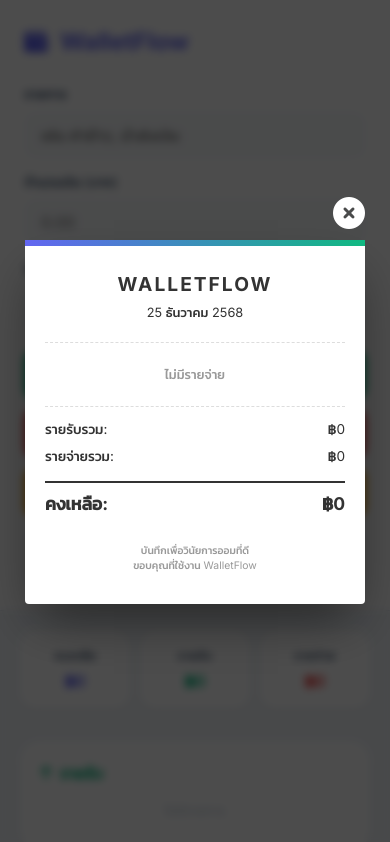
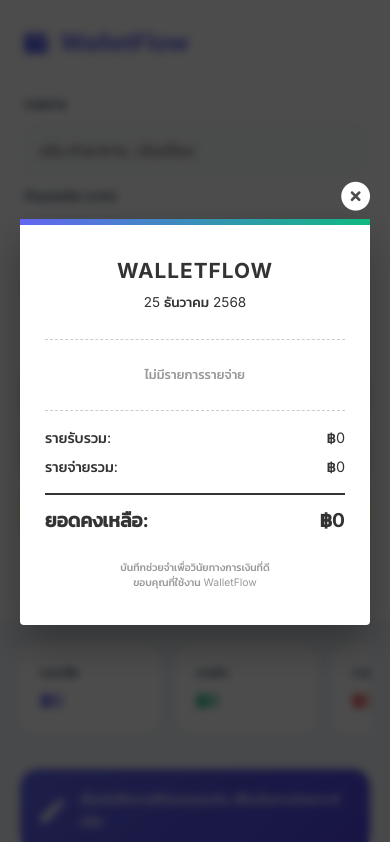
Before and after one commit to tarckhunter/WalletFlow, a plain HTML site: page index.html in a window 390 px wide. Both pictures are taken after a click on the button "สรุปใบเสร็จ". Shown: the top 842 px of the page. Drawn offline with Linux system fonts and the light colour scheme.

Commit message:
Refactor index.html for layout and style improvements
Updated styles and HTML structure for improved layout and responsiveness. Adjusted input fields, button styles, and added new elements for better user experience.

```diff
--- a/index.html
+++ b/index.html
@@ -19,66 +19,73 @@
         }
 
         * { margin: 0; padding: 0; box-sizing: border-box; font-family: 'Inter', 'Kanit', sans-serif; -webkit-tap-highlight-color: transparent; }
-        body { background: var(--bg-body); color: var(--text-main); min-height: 100vh; line-height: 1.5; }
+        body { background: var(--bg-body); color: var(--text-main); min-height: 100vh; line-height: 1.6; }
 
-        .app-shell { display: grid; grid-template-columns: 360px 1fr; min-height: 100vh; max-width: 1440px; margin: 0 auto; }
+        .app-shell { display: grid; grid-template-columns: 350px 1fr; min-height: 100vh; max-width: 1440px; margin: 0 auto; }
 
-        /* Sidebar & Navigation */
-        .sidebar { background: var(--card-bg); padding: 2rem; border-right: 1px solid #e2e8f0; position: sticky; top: 0; height: 100vh; display: flex; flex-direction: column; gap: 1.5rem; overflow-y: auto; }
+        /* Sidebar สำหรับ Desktop */
+        .sidebar { background: var(--card-bg); padding: 2.5rem; border-right: 1px solid #e2e8f0; position: sticky; top: 0; height: 100vh; display: flex; flex-direction: column; gap: 2rem; }
         .brand { display: flex; align-items: center; gap: 12px; font-size: 1.5rem; font-weight: 700; color: var(--primary); }
 
-        /* Form Inputs */
-        .input-group label { display: block; font-size: 0.85rem; font-weight: 600; color: var(--text-sub); margin-bottom: 0.4rem; }
-        input { width: 100%; padding: 12px 15px; border: 2px solid #f1f5f9; border-radius: 12px; background: #f8fafc; font-size: 1rem; transition: 0.2s; margin-bottom: 0.8rem; border-color: transparent; }
-        input:focus { outline: none; border-color: var(--primary); background: #fff; box-shadow: 0 0 0 4px rgba(99, 102, 241, 0.1); }
+        .input-group label { display: block; font-size: 0.85rem; font-weight: 600; color: var(--text-sub); margin-bottom: 0.5rem; }
+        input { width: 100%; padding: 14px; border: 2px solid #f1f5f9; border-radius: 12px; background: #f8fafc; font-size: 1rem; transition: 0.2s; margin-bottom: 10px; }
+        input:focus { outline: none; border-color: var(--primary); background: #fff; }
 
-        .btn-stack { display: grid; gap: 8px; }
-        .btn { border: none; padding: 14px; border-radius: 12px; font-weight: 600; cursor: pointer; display: flex; align-items: center; justify-content: center; gap: 8px; transition: 0.2s; color: white; font-size: 0.95rem; }
+        .btn-stack { display: grid; gap: 10px; }
+        .btn { border: none; padding: 14px; border-radius: 12px; font-weight: 600; cursor: pointer; display: flex; align-items: center; justify-content: center; gap: 8px; color: white; transition: 0.2s; }
         .btn:active { transform: scale(0.98); }
         .btn-inc { background: var(--success); }
         .btn-nee { background: var(--danger); }
         .btn-wan { background: var(--warning); }
-        .btn-receipt { background: white; color: var(--text-main); border: 2px solid #e2e8f0; margin-top: 5px; }
+        .btn-receipt { background: white; color: var(--text-main); border: 2px solid #e2e8f0; }
 
-        /* Dashboard Content */
-        .content { padding: 2rem; }
-        .top-stats { display: grid; grid-template-columns: repeat(3, 1fr); gap: 1rem; margin-bottom: 2rem; }
-        .stat-card { background: var(--card-bg); padding: 1.25rem; border-radius: 16px; box-shadow: 0 4px 6px -1px rgba(0,0,0,0.05); text-align: center; }
-        .stat-label { font-size: 0.75rem; color: var(--text-sub); font-weight: 600; text-transform: uppercase; letter-spacing: 0.5px; }
-        .stat-value { font-size: 1.25rem; font-weight: 700; margin-top: 4px; white-space: nowrap; overflow: hidden; text-overflow: ellipsis; }
+        /* Content Area */
+        .content { padding: 2rem; overflow-x: hidden; }
 
-        /* History Lists */
+        /* ปรับปรุง Top Stats ให้รองรับมือถือ */
+        .top-stats { display: grid; grid-template-columns: repeat(3, 1fr); gap: 1rem; margin-bottom: 1.5rem; }
+        .stat-card { background: var(--card-bg); padding: 1.25rem; border-radius: 18px; box-shadow: 0 4px 6px -1px rgba(0,0,0,0.05); }
+        .stat-label { font-size: 0.75rem; color: var(--text-sub); font-weight: 600; text-transform: uppercase; }
+        .stat-value { font-size: 1.25rem; font-weight: 700; margin-top: 5px; white-space: nowrap; }
+
+        .advice-banner { background: linear-gradient(135deg, #6366f1 0%, #4f46e5 100%); color: white; padding: 1.25rem; border-radius: 18px; margin-bottom: 2rem; display: flex; align-items: center; gap: 1rem; }
+
         .history-section { display: grid; grid-template-columns: repeat(auto-fit, minmax(300px, 1fr)); gap: 1.5rem; }
-        .list-box { background: var(--card-bg); border-radius: 20px; padding: 1.25rem; box-shadow: 0 4px 6px -1px rgba(0,0,0,0.05); }
-        .list-box h4 { margin-bottom: 1rem; font-size: 1rem; display: flex; align-items: center; gap: 8px; }
+        .list-box { background: var(--card-bg); border-radius: 20px; padding: 1.5rem; box-shadow: 0 4px 6px -1px rgba(0,0,0,0.05); }
+        .list-title { font-size: 1rem; font-weight: 700; margin-bottom: 1.25rem; display: flex; align-items: center; gap: 8px; }
 
-        .item { display: flex; justify-content: space-between; align-items: center; padding: 12px; background: #f8fafc; border-radius: 12px; margin-bottom: 8px; border-left: 5px solid #e2e8f0; }
+        .item { display: flex; justify-content: space-between; align-items: center; padding: 12px 15px; background: #f8fafc; border-radius: 12px; margin-bottom: 8px; border-left: 5px solid #e2e8f0; }
         .item.inc { border-left-color: var(--success); }
         .item.nee { border-left-color: var(--danger); }
         .item.wan { border-left-color: var(--warning); }
-        .item-info b { display: block; font-size: 0.9rem; }
-        .item-info small { color: var(--text-sub); font-size: 0.7rem; }
-        .item-val { font-weight: 700; font-size: 0.95rem; display: flex; align-items: center; gap: 8px; }
-        .del-btn { color: #cbd5e1; cursor: pointer; padding: 5px; }
 
         /* Receipt Modal */
-        .modal-overlay { display: none; position: fixed; top: 0; left: 0; width: 100%; height: 100%; background: rgba(0,0,0,0.7); backdrop-filter: blur(4px); z-index: 1000; justify-content: center; align-items: center; padding: 20px; }
-        .receipt-card { background: white; width: 100%; max-width: 340px; padding: 30px 20px; border-radius: 4px; position: relative; color: #333; box-shadow: 0 25px 50px -12px rgba(0,0,0,0.5); }
+        .modal-overlay { display: none; position: fixed; top: 0; left: 0; width: 100%; height: 100%; background: rgba(0,0,0,0.7); backdrop-filter: blur(4px); z-index: 1000; justify-content: center; align-items: center; padding: 15px; }
+        .receipt-card { background: white; width: 100%; max-width: 350px; padding: 35px 25px; border-radius: 4px; box-shadow: 0 20px 40px rgba(0,0,0,0.3); position: relative; color: #333; }
         .receipt-card::before { content: ""; position: absolute; top: 0; left: 0; right: 0; height: 6px; background: linear-gradient(90deg, var(--primary), var(--success)); }
-        .receipt-header { text-align: center; margin-bottom: 20px; }
-        .receipt-divider { border-top: 1px dashed #ddd; margin: 12px 0; }
-        .receipt-row { display: flex; justify-content: space-between; margin-bottom: 6px; font-size: 0.85rem; }
-        .receipt-total { display: flex; justify-content: space-between; margin-top: 15px; font-size: 1.1rem; font-weight: 700; border-top: 2px solid #333; padding-top: 8px; }
-        .close-modal { position: absolute; top: -50px; right: 0; color: white; cursor: pointer; font-size: 2rem; }
+        .receipt-header { text-align: center; margin-bottom: 25px; }
+        .receipt-divider { border-top: 1px dashed #ccc; margin: 15px 0; }
+        .receipt-row { display: flex; justify-content: space-between; margin-bottom: 6px; font-size: 0.9rem; }
+        .receipt-total { display: flex; justify-content: space-between; margin-top: 15px; font-size: 1.2rem; font-weight: 700; border-top: 2px solid #333; padding-top: 10px; }
+        .close-modal { position: absolute; top: -45px; right: 0; color: white; cursor: pointer; font-size: 1.8rem; }
 
-        /* Mobile Specific Adjustments */
+        /* Responsive สำหรับมือถือโดยเฉพาะ */
         @media (max-width: 1024px) {
             .app-shell { grid-template-columns: 1fr; }
-            .sidebar { height: auto; position: relative; border-right: none; padding: 1.5rem; border-bottom: 1px solid #e2e8f0; }
+            .sidebar { height: auto; position: relative; padding: 1.5rem; border-right: none; border-bottom: 1px solid #e2e8f0; }
             .content { padding: 1.25rem; }
-            .top-stats { gap: 0.6rem; }
-            .stat-card { padding: 1rem 0.5rem; }
-            .stat-value { font-size: 1rem; }
+
+            /* ทำให้สถิติเลื่อนข้างได้ถ้าหน้าจอแคบมาก */
+            .top-stats {
+                overflow-x: auto;
+                display: flex;
+                padding-bottom: 10px;
+                scrollbar-width: none; /* Hide scrollbar Firefox */
+            }
+            .top-stats::-webkit-scrollbar { display: none; } /* Hide scrollbar Chrome/Safari */
+            .stat-card { min-width: 140px; flex: 1; }
+            .stat-value { font-size: 1.1rem; }
+
             .history-section { grid-template-columns: 1fr; }
         }
     </style>
@@ -91,7 +98,7 @@
         <div class="form-section">
             <div class="input-group">
                 <label>รายการ</label>
-                <input type="text" id="desc" placeholder="เช่น ค่าข้าว, นำส่งเงิน" enterkeyhint="next">
+                <input type="text" id="desc" placeholder="เช่น ค่าอาหาร, เงินเดือน">
             </div>
             <div class="input-group">
                 <label>จำนวนเงิน (บาท)</label>
@@ -102,10 +109,10 @@
                 <input type="date" id="date">
             </div>
             <div class="btn-stack">
-                <button class="btn btn-inc" onclick="save('income')"><i class="fas fa-plus"></i> รายรับ</button>
+                <button class="btn btn-inc" onclick="save('income')"><i class="fas fa-plus-circle"></i> รายรับ</button>
                 <button class="btn btn-nee" onclick="save('need')"><i class="fas fa-shopping-cart"></i> จำเป็น</button>
                 <button class="btn btn-wan" onclick="save('want')"><i class="fas fa-gift"></i> ตามใจ</button>
-                <button class="btn btn-receipt" onclick="showReceipt()"><i class="fas fa-file-invoice"></i> สรุปใบเสร็จ</button>
+                <button class="btn btn-receipt" onclick="showReceipt()"><i class="fas fa-file-invoice-dollar"></i> สรุปใบเสร็จ</button>
             </div>
         </div>
     </aside>
@@ -114,21 +121,38 @@
         <div class="top-stats">
             <div class="stat-card">
                 <div class="stat-label">คงเหลือ</div>
-                <div class="stat-value" id="v-bal" style="color: var(--primary)">฿0</div>
+                <div id="v-bal" class="stat-value" style="color: var(--primary)">฿0</div>
             </div>
             <div class="stat-card">
                 <div class="stat-label">รายรับ</div>
-                <div class="stat-value" id="v-inc" style="color: var(--success)">฿0</div>
+                <div id="v-inc" class="stat-value" style="color: var(--success)">฿0</div>
             </div>
             <div class="stat-card">
                 <div class="stat-label">รายจ่าย</div>
-                <div class="stat-value" id="v-exp" style="color: var(--danger)">฿0</div>
+                <div id="v-exp" class="stat-value" style="color: var(--danger)">฿0</div>
             </div>
         </div>
+
+        <div class="advice-banner">
+            <i class="fas fa-magic" style="font-size: 1.5rem;"></i>
+            <div>
+                <p id="v-adv" style="font-size: 0.85rem; font-weight: 500;">เริ่มบันทึกรายการแรกของวันได้เลยครับ!</p>
+            </div>
+        </div>
+
         <div class="history-section">
-            <div class="list-box"><h4 style="color: var(--success)"><i class="fas fa-arrow-up"></i> รายรับ</h4><div id="l-inc"></div></div>
-            <div class="list-box"><h4 style="color: var(--danger)"><i class="fas fa-minus-circle"></i> Need</h4><div id="l-nee"></div></div>
-            <div class="list-box"><h4 style="color: var(--warning)"><i class="fas fa-grin-hearts"></i> Want</h4><div id="l-wan"></div></div>
+            <div class="list-box">
+                <div class="list-title" style="color: var(--success)"><i class="fas fa-arrow-up"></i> รายรับ</div>
+                <div id="l-inc"></div>
+            </div>
+            <div class="list-box">
+                <div class="list-title" style="color: var(--danger)"><i class="fas fa-shopping-basket"></i> จำเป็น</div>
+                <div id="l-nee"></div>
+            </div>
+            <div class="list-box">
+                <div class="list-title" style="color: var(--warning)"><i class="fas fa-star"></i> ตามใจ</div>
+                <div id="l-wan"></div>
+            </div>
         </div>
     </main>
 </div>
@@ -137,17 +161,17 @@
     <div class="receipt-card">
         <span class="close-modal" onclick="closeModal()"><i class="fas fa-times-circle"></i></span>
         <div class="receipt-header">
-            <h2 style="letter-spacing: 2px; font-size: 1.2rem;">WALLETFLOW</h2>
-            <p id="r-date" style="font-size: 0.8rem; margin-top: 4px;"></p>
+            <h2 style="letter-spacing: 1px; font-size: 1.3rem;">WALLETFLOW</h2>
+            <p id="r-date" style="font-size: 0.85rem; margin-top: 5px;"></p>
         </div>
         <div class="receipt-divider"></div>
         <div id="r-items"></div>
         <div class="receipt-divider"></div>
         <div class="receipt-row"><span>รายรับรวม:</span><span id="r-total-inc"></span></div>
         <div class="receipt-row"><span>รายจ่ายรวม:</span><span id="r-total-exp"></span></div>
-        <div class="receipt-total"><span>คงเหลือ:</span><span id="r-final"></span></div>
-        <div style="text-align: center; margin-top: 25px; font-size: 0.65rem; color: #999;">
-            <p>บันทึกเพื่อวินัยการออมที่ดี</p>
+        <div class="receipt-total"><span>ยอดคงเหลือ:</span><span id="r-final"></span></div>
+        <div style="text-align: center; margin-top: 25px; font-size: 0.65rem; color: #999; line-height: 1.4;">
+            <p>บันทึกช่วยจำเพื่อวินัยทางการเงินที่ดี</p>
             <p>ขอบคุณที่ใช้งาน WalletFlow</p>
         </div>
     </div>
@@ -161,24 +185,21 @@
         db = { income: [], need: [], want: [] };
         localStorage.setItem('wf_date', today);
     }
-
     document.getElementById('date').valueAsDate = new Date();
 
     function save(type) {
         const desc = document.getElementById('desc').value;
         const amt = parseFloat(document.getElementById('amt').value);
-        if (!desc || isNaN(amt)) return alert('กรุณากรอกข้อมูลให้ถูกต้อง');
+        if (!desc || isNaN(amt)) return alert('กรุณากรอกข้อมูลให้ครบถ้วน');
 
         db[type].push({ id: Date.now(), desc, amt, date: document.getElementById('date').value });
         localStorage.setItem('wf_data', JSON.stringify(db));
-
         document.getElementById('desc').value = '';
         document.getElementById('amt').value = '';
         update();
     }
 
     function remove(type, id) {
-        if(!confirm('ลบรายการนี้ใช่หรือไม่?')) return;
         db[type] = db[type].filter(x => x.id !== id);
         localStorage.setItem('wf_data', JSON.stringify(db));
         update();
@@ -197,32 +218,32 @@
         const render = (type, elId, cls) => {
             const box = document.getElementById(elId);
             if (db[type].length === 0) {
-                box.innerHTML = '<p style="text-align:center; color:#cbd5e1; font-size:0.8rem; margin:10px 0;">ไม่มีรายการ</p>';
+                box.innerHTML = '<p style="text-align:center; color:#cbd5e1; font-size:0.8rem; margin:15px 0;">ไม่มีรายการ</p>';
                 return;
             }
             box.innerHTML = db[type].map(i => `
                 <div class="item ${cls}">
-                    <div class="item-info">
+                    <div style="flex:1">
                         <b>${i.desc}</b>
-                        <small>${new Date(i.date).toLocaleDateString('th-TH')}</small>
+                        <small style="display:block; color:var(--text-sub); font-size:0.7rem">${new Date(i.date).toLocaleDateString('th-TH')}</small>
                     </div>
-                    <div class="item-val">
-                        ฿${i.amt.toLocaleString()}
-                        <i class="fas fa-trash-alt del-btn" onclick="remove('${type}', ${i.id})"></i>
-                    </div>
+                    <div style="font-weight:700; margin-right:10px">฿${i.amt.toLocaleString()}</div>
+                    <i class="fas fa-times-circle" style="color:#cbd5e1; cursor:pointer" onclick="remove('${type}', ${i.id})"></i>
                 </div>
             `).reverse().join('');
         };
 
-        render('income', 'l-inc', 'inc');
-        render('need', 'l-nee', 'nee');
-        render('want', 'l-wan', 'wan');
+        render('income', 'l-inc', 'inc'); render('need', 'l-nee', 'nee'); render('want', 'l-wan', 'wan');
+
+        let adv = "คุณจัดการเงินได้ดีมากครับ!";
+        if (inc === 0) adv = "เริ่มบันทึกรายได้แรกของวัน เพื่อเริ่มการวิเคราะห์ครับ";
+        else if (bal < 0) adv = "ระวัง! ตอนนี้คุณใช้จ่ายเกินรายรับแล้ว";
+        document.getElementById('v-adv').innerText = adv;
     }
 
     function showReceipt() {
         const sum = (arr) => arr.reduce((a, b) => a + b.amt, 0);
         const inc = sum(db.income), nee = sum(db.need), wan = sum(db.want), exp = nee + wan;
-
         document.getElementById('r-date').innerText = new Date().toLocaleDateString('th-TH', { dateStyle: 'long' });
         document.getElementById('r-total-inc').innerText = `฿${inc.toLocaleString()}`;
         document.getElementById('r-total-exp').innerText = `฿${exp.toLocaleString()}`;
@@ -231,13 +252,11 @@
         let html = '';
         if (nee > 0) html += `<div class="receipt-row"><b>Need (จำเป็น)</b> <span>฿${nee.toLocaleString()}</span></div>`;
         if (wan > 0) html += `<div class="receipt-row"><b>Want (ตามใจ)</b> <span>฿${wan.toLocaleString()}</span></div>`;
-        document.getElementById('r-items').innerHTML = html || '<p style="text-align:center; padding: 10px; color: #999; font-size:0.8rem;">ไม่มีรายจ่าย</p>';
-
+        document.getElementById('r-items').innerHTML = html || '<p style="text-align:center; padding:10px; color:#999; font-size:0.8rem">ไม่มีรายการรายจ่าย</p>';
         document.getElementById('receiptModal').style.display = 'flex';
     }
 
     function closeModal() { document.getElementById('receiptModal').style.display = 'none'; }
-
     update();
 </script>
 </body>
```
